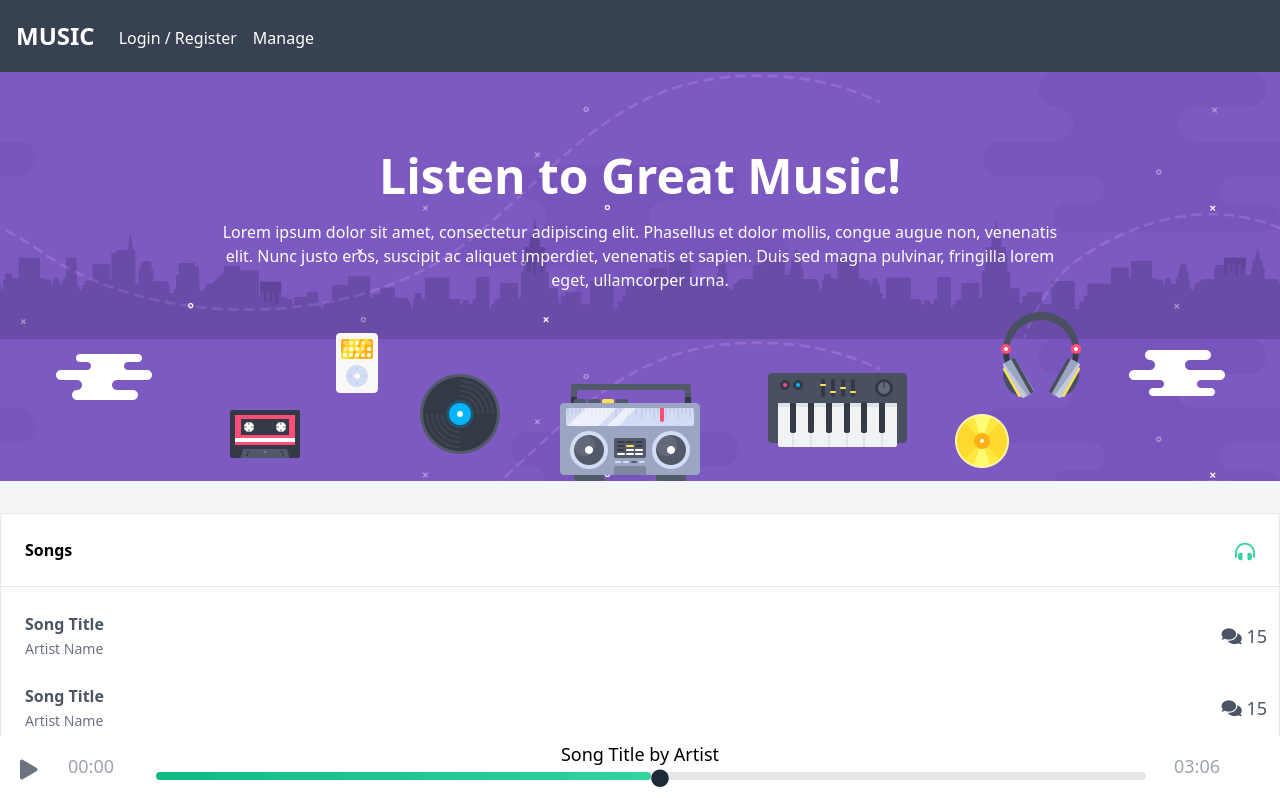
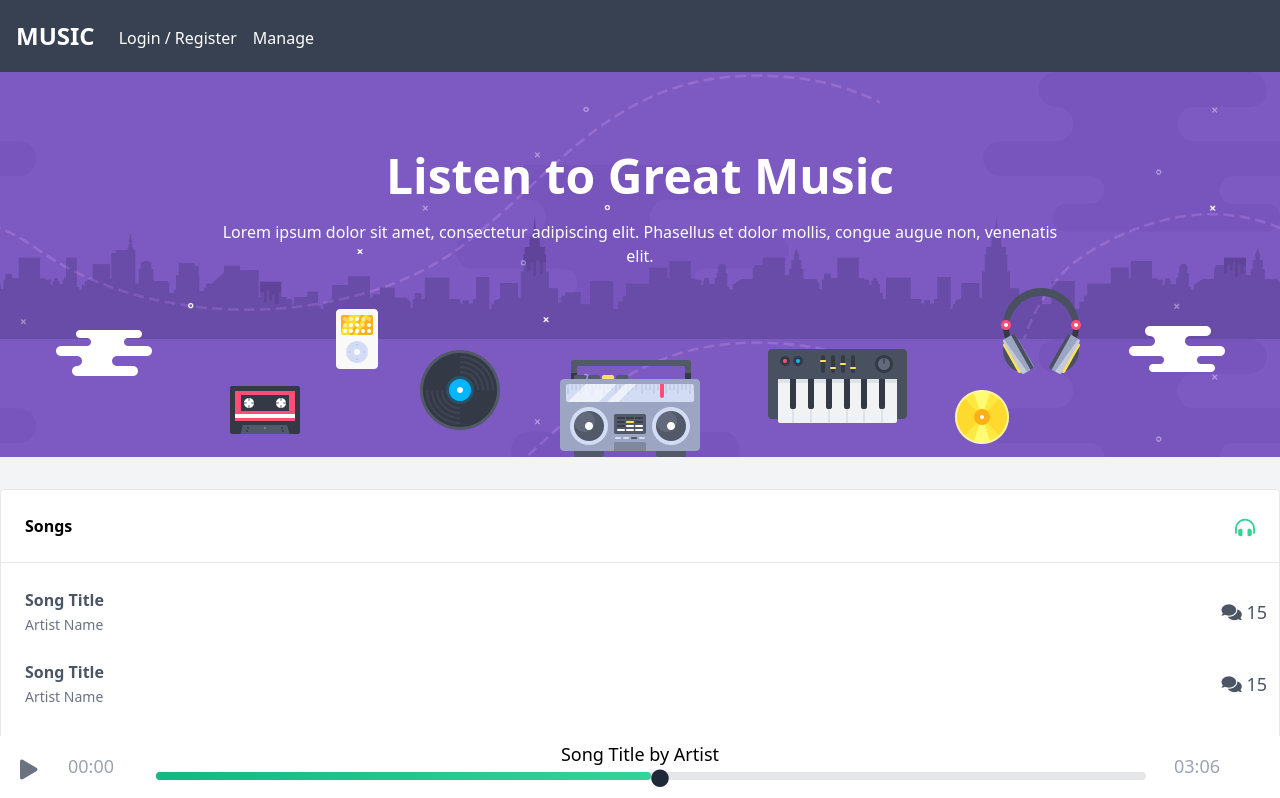
Before and after one commit to JackM1994/music_player, a Vue app: page / in a window 1280 px wide. Shown: the top 798 px of the page. Built offline with nearby package versions, Linux system fonts and the light colour scheme.

Commit message:
changed app.vue text

```diff
--- a/src/App.vue
+++ b/src/App.vue
@@ -8,13 +8,10 @@
       style="background-image: url(assets/img/header.png)"></div>
     <div class="container mx-auto">
       <div class="text-white main-header-content">
-        <h1 class="font-bold text-5xl mb-5">Listen to Great Music!</h1>
+        <h1 class="font-bold text-5xl mb-5">Listen to Great Music</h1>
         <p class="w-full md:w-8/12 mx-auto">
           Lorem ipsum dolor sit amet, consectetur adipiscing elit.
           Phasellus et dolor mollis, congue augue non, venenatis elit.
-          Nunc justo eros, suscipit ac aliquet imperdiet, venenatis et
-          sapien. Duis sed magna pulvinar, fringilla lorem eget,
-          ullamcorper urna.
         </p>
       </div>
     </div>
```
